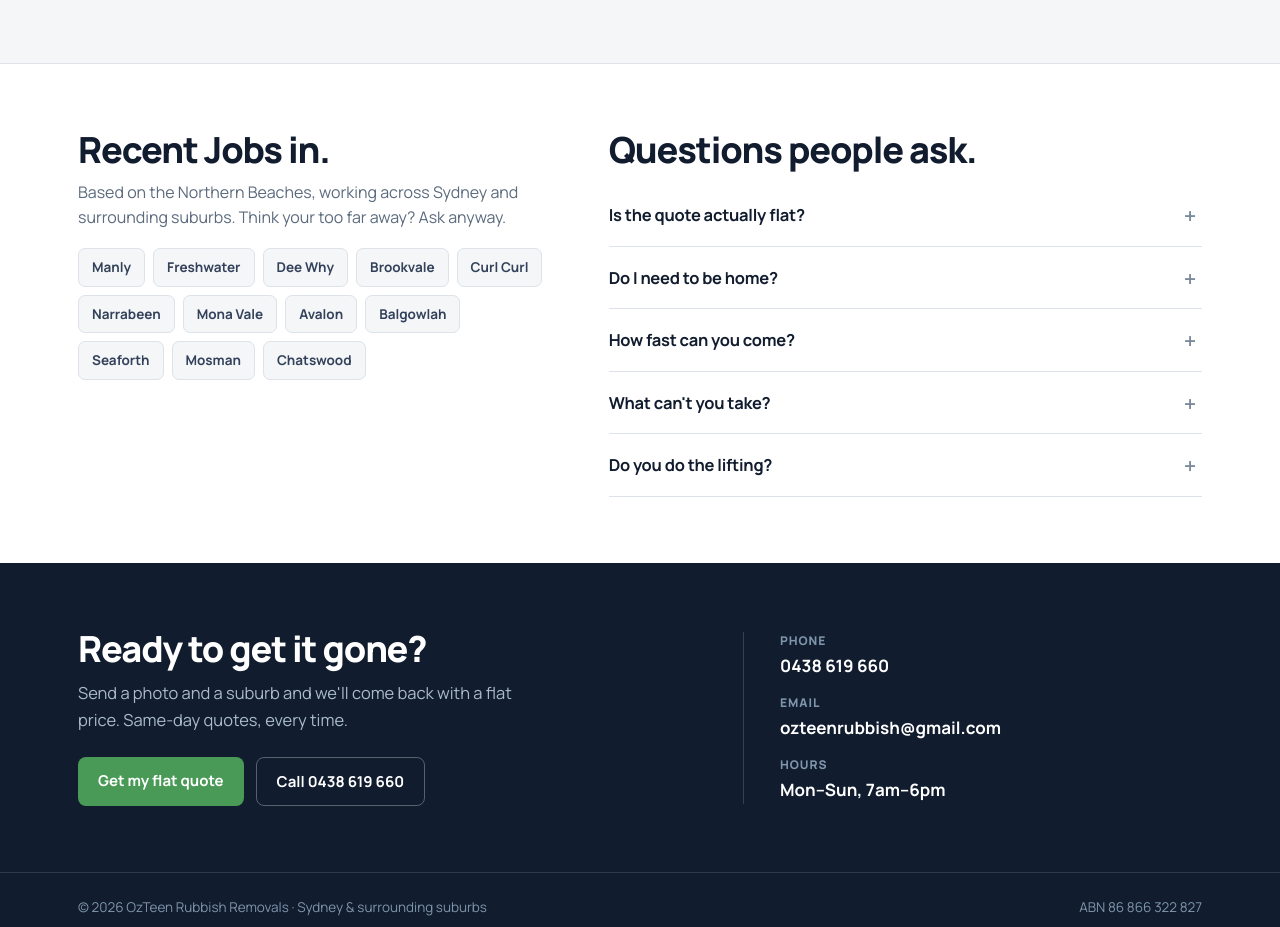
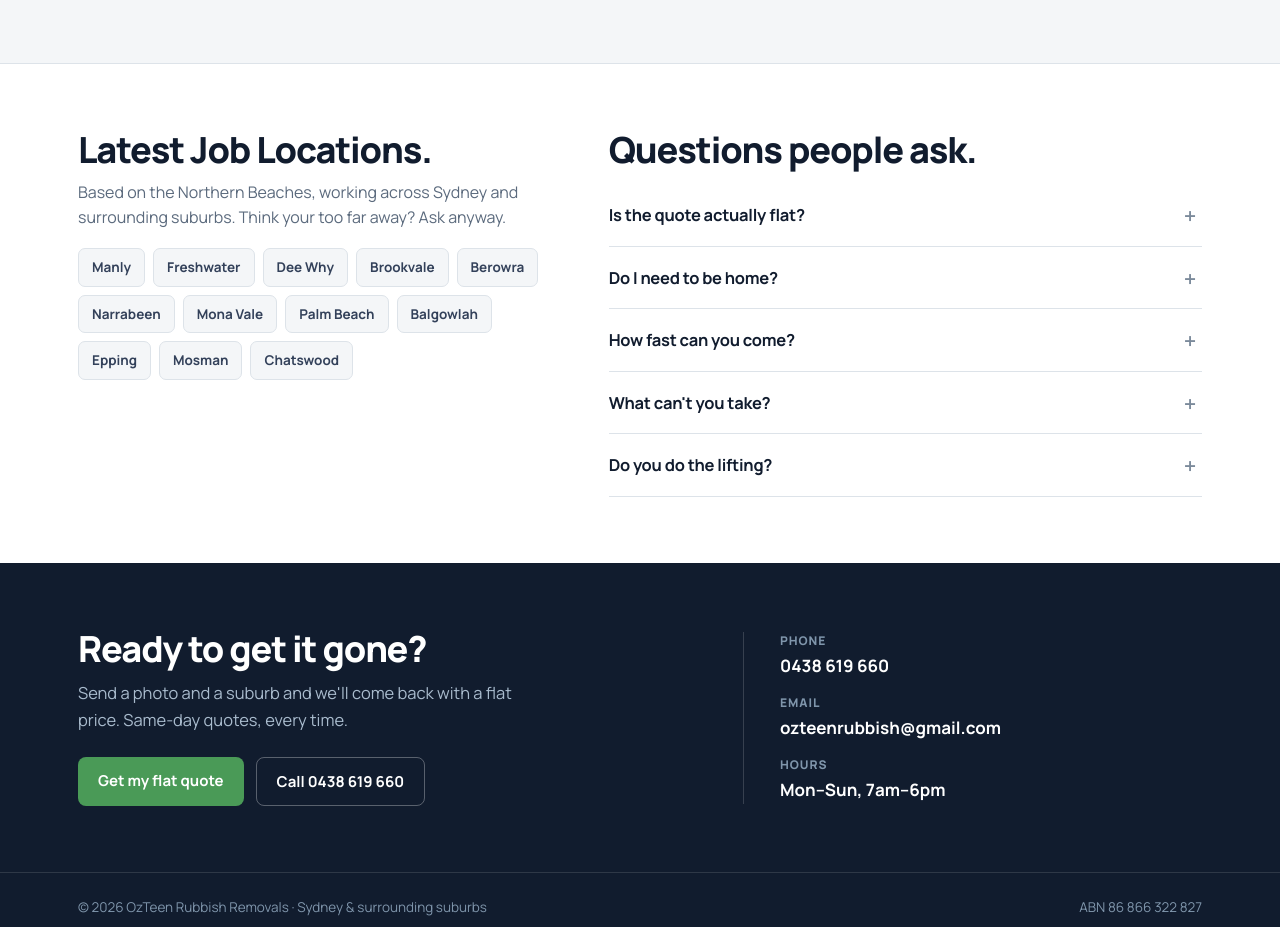
Before and after one commit to OZTEENRUBBISH/OzTeen-Rubbish-Final-Website, a plain HTML site: page index.html in a window 1280 px wide. Shown: the part 3820-4747 px from the top of the page. Drawn offline with Linux system fonts and the light colour scheme.

Commit message:
Update section header and job locations

```diff
--- a/index.html
+++ b/index.html
@@ -250,12 +250,12 @@
 <section id="areas">
   <div class="wrap" style="display:grid;grid-template-columns:1fr 1.25fr;gap:56px;align-items:start">
     <div>
-      <h2 class="sh" style="margin-bottom:10px">Recent Jobs in.</h2>
+      <h2 class="sh" style="margin-bottom:10px">Latest Job Locations.</h2>
       <p style="margin:0 0 18px;font-size:16px;color:var(--ink-3)">Based on the Northern Beaches, working across Sydney and surrounding suburbs. Think your too far away? Ask anyway.</p>
       <div class="areas">
         <span>Manly</span><span>Freshwater</span><span>Dee Why</span><span>Brookvale</span>
-        <span>Curl Curl</span><span>Narrabeen</span><span>Mona Vale</span><span>Avalon</span>
-        <span>Balgowlah</span><span>Seaforth</span><span>Mosman</span><span>Chatswood</span>
+        <span>Berowra</span><span>Narrabeen</span><span>Mona Vale</span><span>Palm Beach</span>
+        <span>Balgowlah</span><span>Epping</span><span>Mosman</span><span>Chatswood</span>
       </div>
     </div>
     <div>
```
